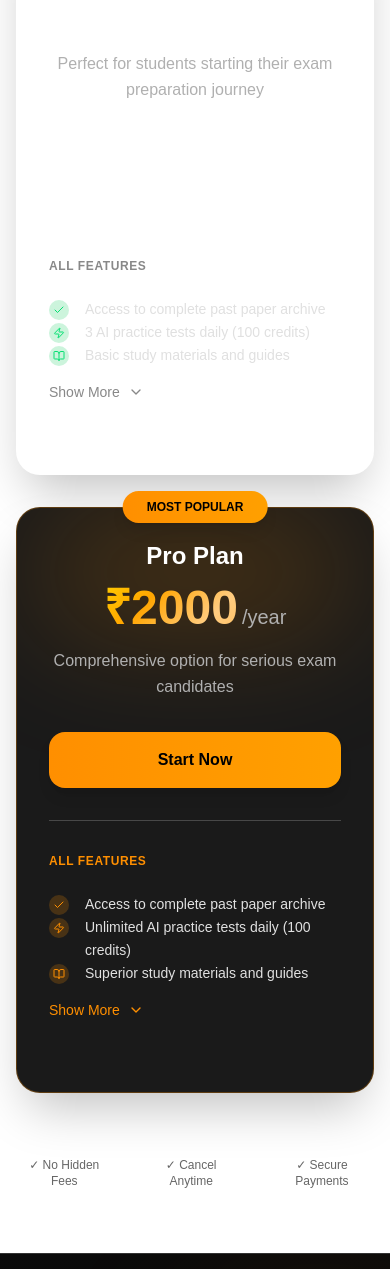
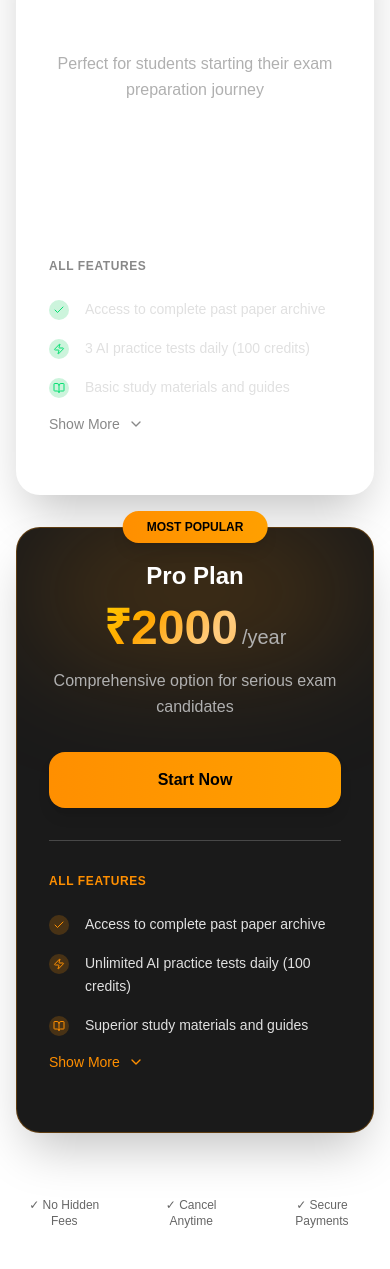
Before and after one commit to in-buildingphase/Quezia, a Next.js app: page / in a window 390 px wide. Shown: the part 3854-5123 px from the top of the page. Built offline with nearby package versions, Linux system fonts and the light colour scheme.

Commit message:
bug fixes

```diff
--- a/src/components/ui/cards.tsx
+++ b/src/components/ui/cards.tsx
@@ -127,9 +127,8 @@ export default function PricingCards() {
               <div className="space-y-1 mb-6 flex-grow">
                 <h4 className="text-xs uppercase tracking-wider text-[#888] font-semibold mb-6">ALL FEATURES</h4>
 
-                <div className="space-y-4">
-                  {/* Desktop: Show all features, Mobile/Tablet: Show limited initially */}
-                  <div className="lg:hidden">
+                {/* Mobile/Tablet: Collapsible features */}
+                <div className="lg:hidden space-y-4">
                   {getVisibleFeatures(freeFeatures, showAllFree).map((feature, index) => {
                     const IconComponent = feature.icon
                     const isIncluded = feature.included
@@ -174,8 +173,8 @@ export default function PricingCards() {
                   )}
                 </div>
 
-                  {/* Desktop: Show all features always */}
-                  <div className="hidden lg:block">
+                {/* Desktop: Show all features with original spacing */}
+                <div className="hidden lg:block space-y-6">
                   {freeFeatures.map((feature, index) => {
                     const IconComponent = feature.icon
                     const isIncluded = feature.included
@@ -203,7 +202,6 @@ export default function PricingCards() {
                       </div>
                     )
                   })}
-                  </div>
                 </div>
               </div>
             </div>
@@ -249,9 +247,8 @@ export default function PricingCards() {
               <div className="relative space-y-1 mb-6 flex-grow">
                 <h4 className="text-xs uppercase tracking-wider text-[#FF8F00] font-semibold mb-6">ALL FEATURES</h4>
 
-                <div className="space-y-4">
-                  {/* Desktop: Show all features, Mobile/Tablet: Show limited initially */}
-                  <div className="lg:hidden">
+                {/* Mobile/Tablet: Collapsible features */}
+                <div className="lg:hidden space-y-4">
                   {getVisibleFeatures(premiumFeatures, showAllPremium).map((feature, index) => {
                     const IconComponent = feature.icon
 
@@ -283,8 +280,8 @@ export default function PricingCards() {
                   )}
                 </div>
 
-                  {/* Desktop: Show all features always */}
-                  <div className="hidden lg:block">
+                {/* Desktop: Show all features with original spacing */}
+                <div className="hidden lg:block space-y-6">
                   {premiumFeatures.map((feature, index) => {
                     const IconComponent = feature.icon
 
@@ -304,7 +301,6 @@ export default function PricingCards() {
             </div>
           </div>
         </div>
-        </div>
 
         {/* Trust Indicators */}
         <div className="text-center mt-16">
```
Lines whose indentation alone changed are shown as unchanged.
